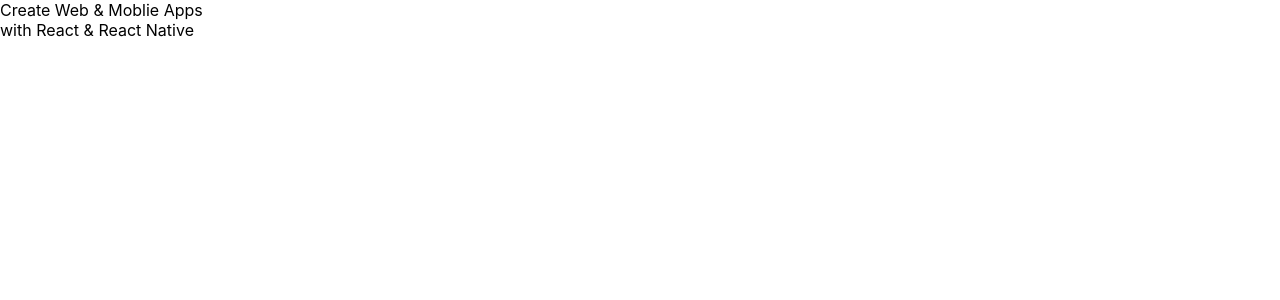
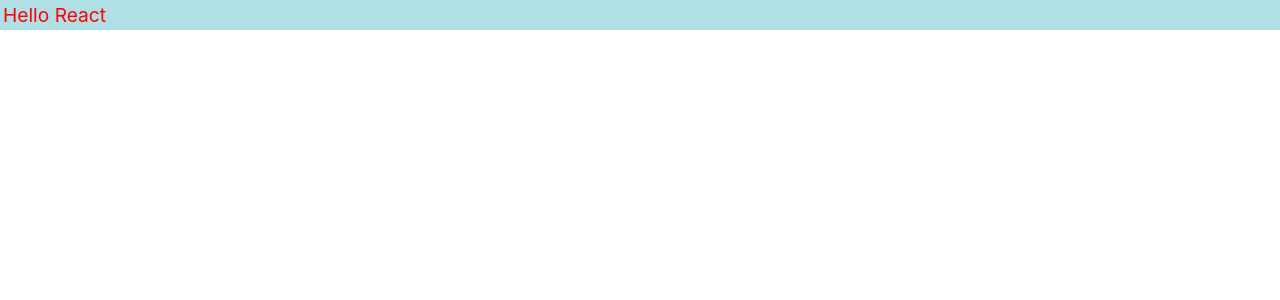
Before and after one commit to phollakrit/app1_EnETC69, a React (Create React App) app: page / in a window 1280 px wide. Shown: the top 300 px of the page. Built offline with nearby package versions, Linux system fonts and the light colour scheme.

Commit message:
Update App.js with css inline

```diff
--- a/src/App.js
+++ b/src/App.js
@@ -1,15 +1,13 @@
 import './App.css';
 
 function App() {
-    let r='React'
-    let rn='React Native'
-    const el=(
-      <div>
-        Create Web & Moblie Apps<br/>
-        with {r} & {rn}
-      </div>
-    )
-  return   el
+    const divStyle={
+      color:'red',
+      backgroundColor:'powderblue',
+      fontSize:'larger',
+      padding:'3px'
+    }
+  return  <div style={divStyle}>Hello React</div>
 
 }
 
```
